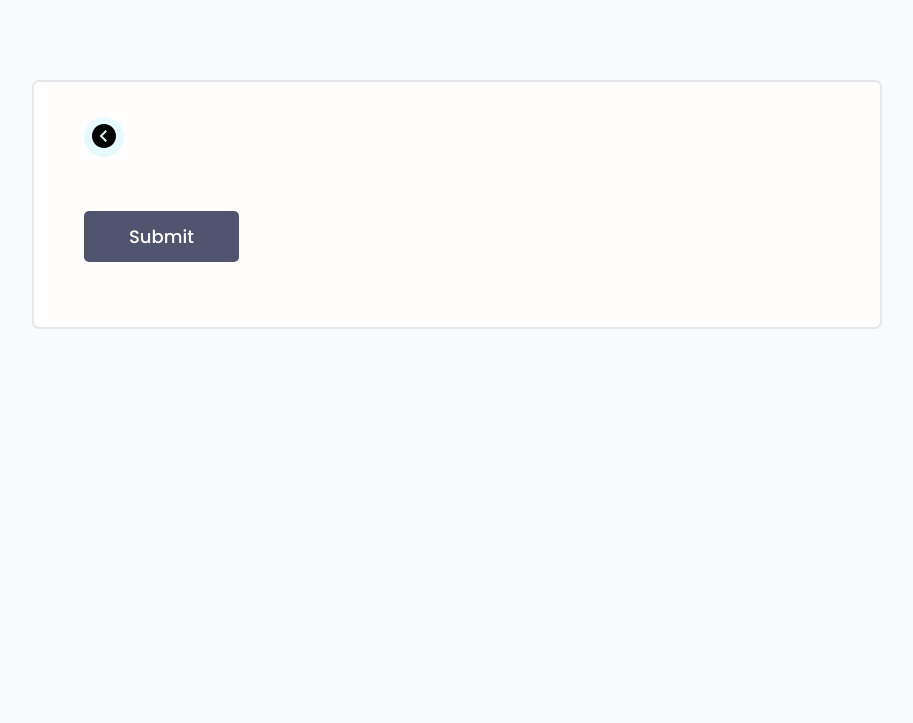
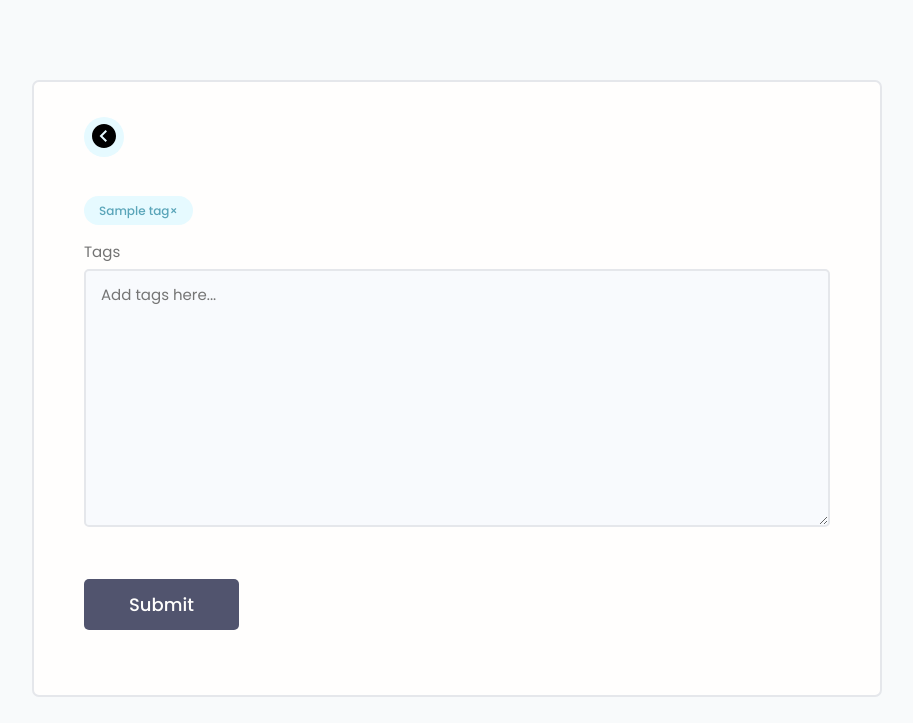
Before and after one commit to fullstackdev710/Django-DevSearch, a Django app: template projects/templates/projects/project_form.html in a window 1280 px wide. Shown: the part 77-800 px from the top of the page, without its empty margins (183-1096 px from the left). Run offline with Django 3.2, Linux system fonts and the light colour scheme; the template is opened without the code that fills it: most values are stand-ins (such as "Sample title", 1, 10 or a date in 2020).

Commit message:
Code Cleanup & Bug Fixes

```diff
--- a/api/urls.py
+++ b/api/urls.py
@@ -14,4 +14,6 @@ urlpatterns = [
     path('project/<str:pk>/', views.getProject),
     path('project/<str:pk>/vote/', views.projectVote),
 
+    path('remove-tag/', views.removeTag),
+
 ]
--- a/projects/forms.py
+++ b/projects/forms.py
@@ -8,7 +8,7 @@ class ProjectForm(ModelForm):
         model = Project
       #   fields = '__all__'
         fields = ['title', 'featured_image', 'description',
-                  'demo_link', 'source_link', 'tags']
+                  'demo_link', 'source_link']
         widgets = {
             'tags': forms.CheckboxSelectMultiple(),
         }
--- a/projects/templates/projects/project_form.html
+++ b/projects/templates/projects/project_form.html
@@ -19,9 +19,46 @@
                {{field}}
             </div>
             {% endfor %}
+            <div class="form__field">
+               {% for tag in project.tags.all %}
+               <div class="project-tag tag tag--pill tag--main" data-tag="{{tag.id}}" data-project="{{project.id}}">
+                  {{tag.name}}&#215;
+               </div>
+               {% endfor %}
+            </div>
+            <div class="form__field">
+               <label for="formInput#text">Tags</label>
+               <textarea name="newtags" id="" class="input" placeholder="Add tags here..." cols="30"
+                  rows="10"></textarea>
+            </div>
             <input class="btn btn--sub btn--lg  my-md" type="submit" value="Submit" />
          </form>
       </div>
    </div>
 </main>
+<script>
+   let tags = document.getElementsByClassName('project-tag')
+
+   for (let i = 0; tags.length > i; i++) {
+      tags[i].addEventListener('click', (e) => {
+         let tagId = e.target.dataset.tag
+         let projectId = e.target.dataset.project
+         console.log('tag:', tagId)
+
+         console.log('project:', projectId)
+         fetch('http://127.0.0.1:8000/api/remove-tag/', {
+            method: 'DELETE',
+            headers: {
+               'Content-Type': 'application/json'
+            },
+            body: JSON.stringify({ 'project': projectId, 'tag': tagId })
+         })
+            .then(response => response.json())
+            .then(data => {
+               e.target.remove()
+            })
+      })
+
+   }
+</script>
 {% endblock content %}
--- a/users/signals.py
+++ b/users/signals.py
@@ -42,7 +42,11 @@ def updateUser(sender, instance, created, **kwargs):
 
 
 def deleteUser(sender, instance, **kwargs):
-    print('Deleting User...')
+    try:
+        user = instance.user
+        user.delete()
+    except:
+        pass
 
 
 post_save.connect(createProfile, sender=User)
--- a/users/templates/users/message.html
+++ b/users/templates/users/message.html
@@ -12,7 +12,11 @@
         </svg>
       </a>
       <h2 class="message__subject">{{message.subject}}</h4>
-        <a href="profile.html" class="message__author">{{message.name}}</a>
+        {% if message.sender %}
+        <a href="{% url 'user-profile' message.sender.id %}" class="message__author">{{message.name}}</a>
+        {% else %}
+        <p class="message__author">{{message.name}}</p>
+        {% endif %}
         <p class="message__date">{{message.created}}</p>
         <div class="message__body">
           {{message.body|linebreaksbr}}
```
Also changed, not shown: api/views.py (+14 -1 lines), projects/models.py (+8 -0 lines), projects/views.py (+8 -2 lines), db.sqlite3.
